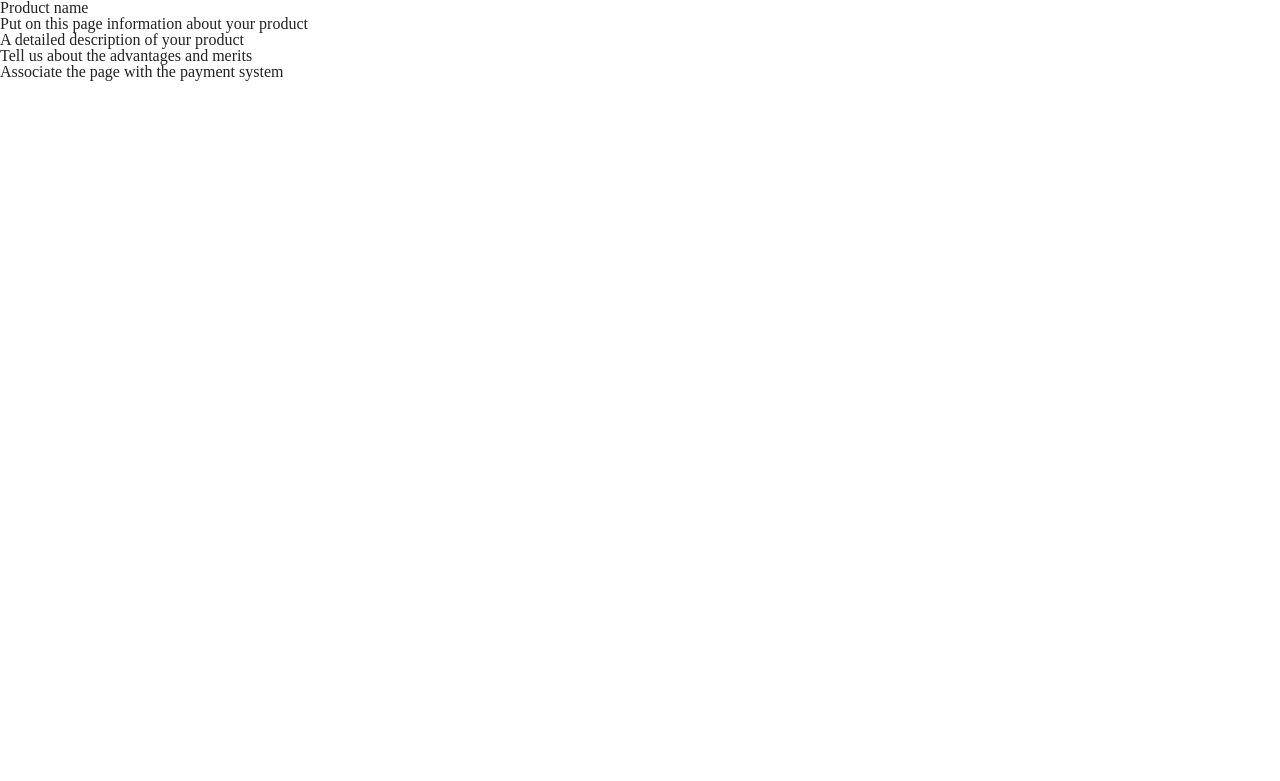
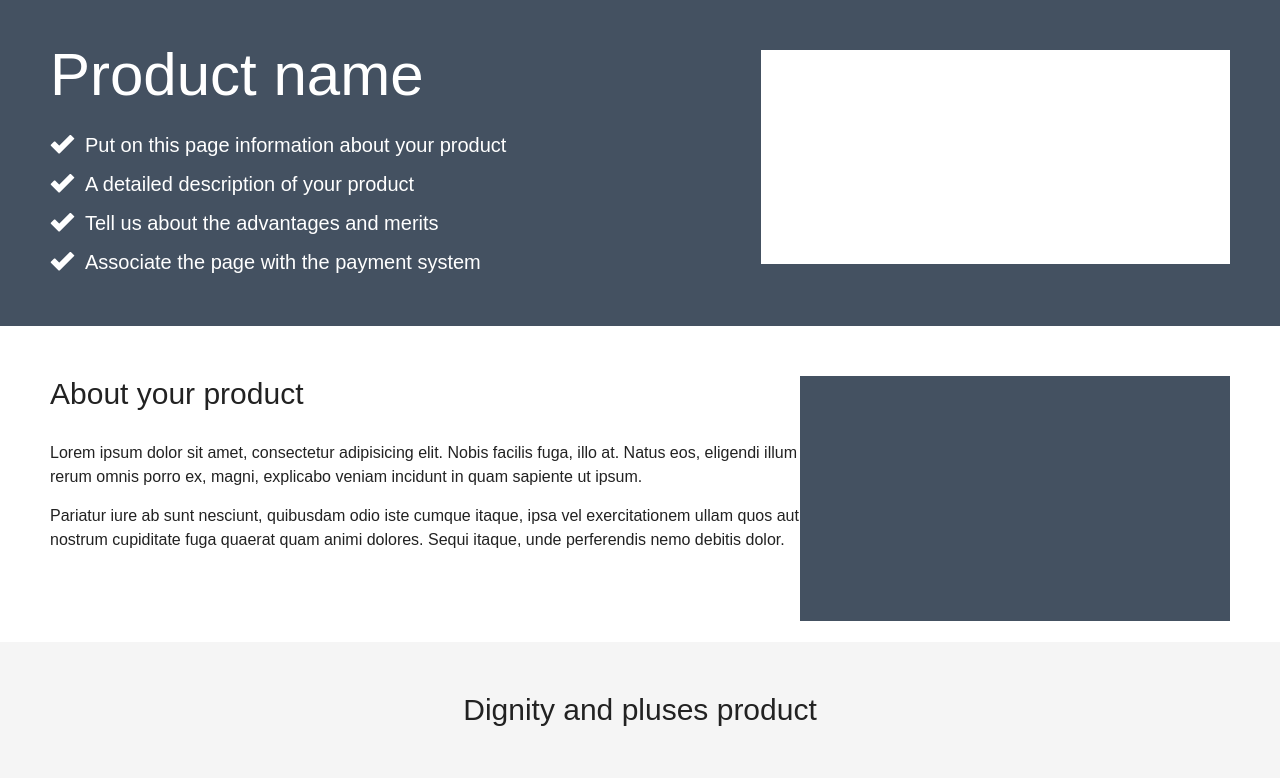
Before and after one commit to igogggg/repomi-github, a plain HTML site: page lesson_2/index.html in a window 1280 px wide. Drawn offline with Linux system fonts and the light colour scheme.

Commit message:
twoblock

```diff
--- a/lesson_2/index.html
+++ b/lesson_2/index.html
@@ -11,15 +11,38 @@
 
 <body>
     <div class="container">
-        <header>
-            <span class="header_title">Product name</span>
+        <!--Header start-->
+        <header class="header sitepadding">
+            <div class="product_pic"></div>
+            <h2 class="header_title">Product name</h2>
             <ul class="header_list">
-                <li class="header_lis_item">Put on this page information about your product </li>
-                <li class="header_lis_item">A detailed description of your product</li>
-                <li class="header_lis_item">Tell us about the advantages and merits</li>
-                <li class="header_lis_item">Associate the page with the payment system</li>
+                <li class="header_list_item">Put on this page information about your product </li>
+                <li class="header_list_item">A detailed description of your product</li>
+                <li class="header_list_item">Tell us about the advantages and merits</li>
+                <li class="header_list_item">Associate the page with the payment system</li>
             </ul>
+            <!--Header end-->
         </header>
+        <main>
+            <!--About start-->
+            <section class="about sitepadding">
+                <div class="about_pic"></div>
+                <h2 class="about_title">About your product</h2>
+                <p class="about_text">Lorem ipsum dolor sit amet, consectetur adipisicing elit. Nobis facilis fuga, illo at. Natus eos, eligendi illum rerum omnis porro ex, magni, explicabo veniam incidunt in quam sapiente ut ipsum.</p>
+                <p class="about_text">Pariatur iure ab sunt nesciunt, quibusdam odio iste cumque itaque, ipsa vel exercitationem ullam quos aut nostrum cupiditate fuga quaerat quam animi dolores. Sequi itaque, unde perferendis nemo debitis dolor.
+                </p>
+
+            </section>
+            <!--About end-->
+            <!--Dignity start-->
+            <section class="dignity sitepadding">
+                <h2 class="dignity_titel">
+                    Dignity and pluses product
+                </h2>
+
+            </section>
+            <!--Dignity end-->
+        </main>
     </div>
 
 </body>
--- a/lesson_2/style.css
+++ b/lesson_2/style.css
@@ -0,0 +1,128 @@
+body {
+    font-family: Arial, sans-serif;
+    font-size: 16px;
+    box-sizing: border-box;
+}
+
+* {
+    box-sizing: inherit;
+}
+
+.container {
+    max-width: 1280px;
+    margin: 0 auto;
+    padding: 0;
+}
+
+.sitepadding {
+    padding: 0 50px;
+}
+
+
+/*Style Header start*/
+
+.header {
+    background-color: #445161;
+    color: white;
+    padding-top: 50px;
+    padding-bottom: 55px;
+}
+
+.header::after {
+    content: "";
+    display: block;
+    box-sizing: border-box;
+    width: 100%;
+}
+
+.header_title {
+    line-height: 50px;
+    font-size: 60px;
+    font-weight: 300;
+    margin-bottom: 35px;
+}
+
+.header_list_item {
+    height: 19px;
+    padding-left: 35px;
+    font-size: 20px;
+    margin-bottom: 20px;
+    background: url(./img/check_icon.png) no-repeat center left;
+    background-size: contain;
+}
+
+.header_list_item:last-child {
+    margin-bottom: 0;
+}
+
+.product_pic {
+    width: 469px;
+    height: 214px;
+    background-color: white;
+    float: right;
+}
+
+
+/*Style Header end*/
+
+
+/* Style About */
+
+.about_pic {
+    width: 430px;
+    height: 245px;
+    background-color: #445161;
+    float: right;
+}
+
+.about {
+    padding-top: 50px;
+    padding-bottom: 90px;
+}
+
+.about::after {
+    content: "";
+    display: block;
+    box-sizing: border-box;
+    width: 100%;
+}
+
+.about_title {
+    font-size: 30px;
+    font-weight: 300;
+    line-height: 36px;
+    margin-bottom: 29px;
+}
+
+.about_text {
+    font-size: 16px;
+    font-weight: 300;
+    line-height: 24px;
+    margin-bottom: 15px;
+}
+
+.about_text:last-child {
+    margin-bottom: 0;
+}
+
+
+/* Style About end */
+
+
+/* Style Dignity */
+
+.dignity {
+    padding-top: 50px;
+    padding-bottom: 50px;
+    text-align: center;
+    background-color: #f5f5f5;
+}
+
+.dignity_titel {
+    font-size: 30px;
+    font-weight: 300;
+    line-height: 36px;
+}
+
+
+/* Style Dignity end */
```
Also changed, not shown: lesson_2/img/check_icon.png (added).
